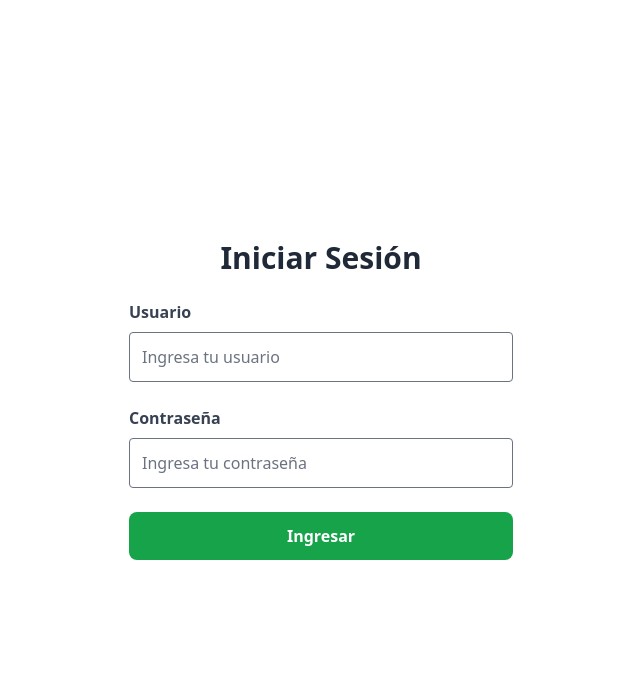
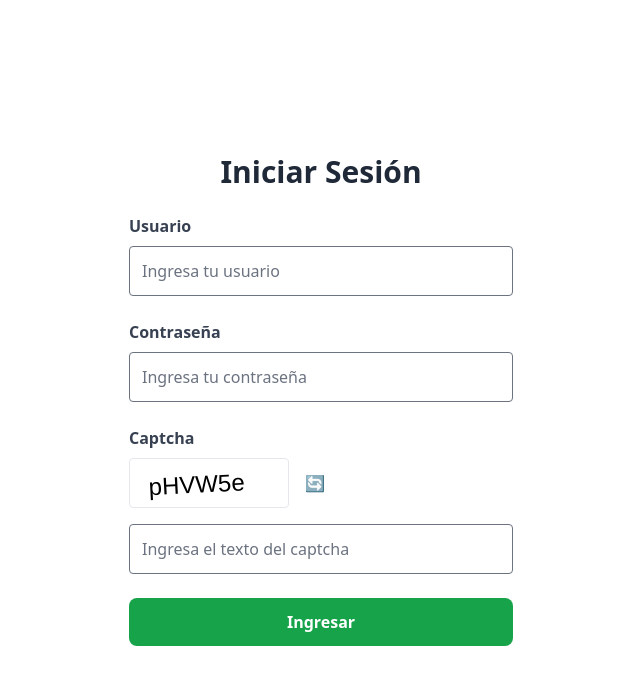
Before and after one commit to Vantar23/avimex-intranet, a Next.js app: page /login in a window 1280 px wide. Shown: the top 684 px of the page, without its empty margins (319-959 px from the left). Built offline with nearby package versions, Linux system fonts and the light colour scheme; a web font is replaced by a local one.

Commit message:
Agrega Captcha

```diff
--- a/app/layout.tsx
+++ b/app/layout.tsx
@@ -10,7 +10,7 @@ export default function RootLayout({
 }) {
   return (
     <html lang="en">
-      <body className={`${montserrat.className} antialiased`}>
+      <body>
         {children}
         </body>
     </html>
--- a/app/login/page.tsx
+++ b/app/login/page.tsx
@@ -1,41 +1,77 @@
 "use client";
 
-import { useState, ChangeEvent, FormEvent, useEffect } from "react";
+import { useState, useEffect, ChangeEvent, FormEvent, useRef } from "react";
 import { useRouter } from "next/navigation";
 
 export default function LoginPage() {
-  const [formulario, setFormulario] = useState({
-    usuario: "", // Usando "usuario" en lugar de "username"
-    pwd: "", // Usando "pwd" en lugar de "password"
-  });
-  const [loading, setLoading] = useState<boolean>(false);
+  const [formulario, setFormulario] = useState({ usuario: "", pwd: "", captchaInput: "" });
+  const [loading, setLoading] = useState(false);
   const [session, setSession] = useState<string | null>(null);
   const [isClient, setIsClient] = useState(false);
+  const [captchaText, setCaptchaText] = useState("");
+  const captchaCanvas = useRef<HTMLCanvasElement>(null);
   const router = useRouter();
 
   useEffect(() => {
-    setIsClient(true); // Marca que el cliente ha montado
+    setIsClient(true);
     const userSession = typeof window !== "undefined" ? sessionStorage.getItem("session") : null;
     if (userSession) {
       setSession(userSession);
-      router.push("/dashboard"); // Redirigir si ya está autenticado
+      router.push("/dashboard");
     }
+    generarCaptcha();
   }, [router]);
 
-  const manejarCambioTexto = (e: ChangeEvent<HTMLInputElement>): void => {
+  useEffect(() => {
+    if (captchaText) {
+      dibujarCaptcha(captchaText);
+    }
+  }, [captchaText]);
+
+  const generarCaptcha = () => {
+    const caracteres = "ABCDEFGHIJKLMNOPQRSTUVWXYZabcdefghijklmnopqrstuvwxyz0123456789";
+    let captcha = "";
+    for (let i = 0; i < 6; i++) {
+      captcha += caracteres.charAt(Math.floor(Math.random() * caracteres.length));
+    }
+    setCaptchaText(captcha);
+  };
+
+  const dibujarCaptcha = (texto: string) => {
+    if (captchaCanvas.current) {
+      const ctx = captchaCanvas.current.getContext("2d");
+      if (ctx) {
+        ctx.clearRect(0, 0, captchaCanvas.current.width, captchaCanvas.current.height);
+        ctx.font = "24px Arial";
+        ctx.fillStyle = "#000";
+        ctx.rotate((Math.random() * 20 - 10) * Math.PI / 180);
+        ctx.fillText(texto, 10 + Math.random() * 10, 30 + Math.random() * 10);
+        ctx.setTransform(1, 0, 0, 1, 0, 0); // Restablecer transformación
+      }
+    }
+  };
+
+  const manejarCambioTexto = (e: ChangeEvent<HTMLInputElement>) => {
     const { name, value } = e.target;
     setFormulario((prev) => ({ ...prev, [name]: value }));
   };
 
-  const manejarEnvio = async (e: FormEvent<HTMLFormElement>): Promise<void> => {
+  const manejarEnvio = async (e: FormEvent<HTMLFormElement>) => {
     e.preventDefault();
     setLoading(true);
+
+    if (formulario.captchaInput !== captchaText) {
+      alert("Captcha incorrecto");
+      setLoading(false);
+      generarCaptcha();
+      return;
+    }
 
     try {
       const response = await fetch("/api/login", {
         method: "POST",
         headers: { "Content-Type": "application/json" },
-        body: JSON.stringify(formulario), // Enviar JSON en lugar de FormData
+        body: JSON.stringify({ usuario: formulario.usuario, pwd: formulario.pwd }),
       });
 
       if (response.ok) {
@@ -55,11 +91,11 @@ export default function LoginPage() {
     }
   };
 
-  if (!isClient) return null; // Evita la hidratación incorrecta
+  if (!isClient) return null;
 
   return (
     <div className="flex items-center justify-center min-h-screen from-green-500 to-indigo-600 p-4">
-      <div className="max-w-md w-full bg-white p-8 rounded-lg ">
+      <div className="max-w-md w-full bg-white p-8 rounded-lg">
         <h1 className="text-3xl font-bold text-gray-800 mb-6 text-center">Iniciar Sesión</h1>
         <form onSubmit={manejarEnvio} className="space-y-6">
           <div>
@@ -75,7 +111,7 @@ export default function LoginPage() {
             />
           </div>
           <div>
-            <label className="block font-semibold text-gray-700 mt-2 mb-2">Contraseña</label>
+            <label className="block font-semibold text-gray-700 mb-2">Contraseña</label>
             <input
               type="password"
               name="pwd"
@@ -84,6 +120,22 @@ export default function LoginPage() {
               onChange={manejarCambioTexto}
               required
               placeholder="Ingresa tu contraseña"
+            />
+          </div>
+          <div>
+            <label className="block font-semibold text-gray-700 mb-2">Captcha</label>
+            <div className="flex items-center space-x-2 mb-2">
+              <canvas ref={captchaCanvas} width="150" height="40" className="border rounded  p-1" />
+              <button type="button" onClick={generarCaptcha} className=" px-2 py-1 rounded">🔄</button>
+            </div>
+            <input
+              type="text"
+              name="captchaInput"
+              className="border rounded w-full p-3 mt-2 focus:ring-2 focus:ring-green-400 focus:outline-none"
+              value={formulario.captchaInput}
+              onChange={manejarCambioTexto}
+              required
+              placeholder="Ingresa el texto del captcha"
             />
           </div>
           <div className="mt-5">
```
